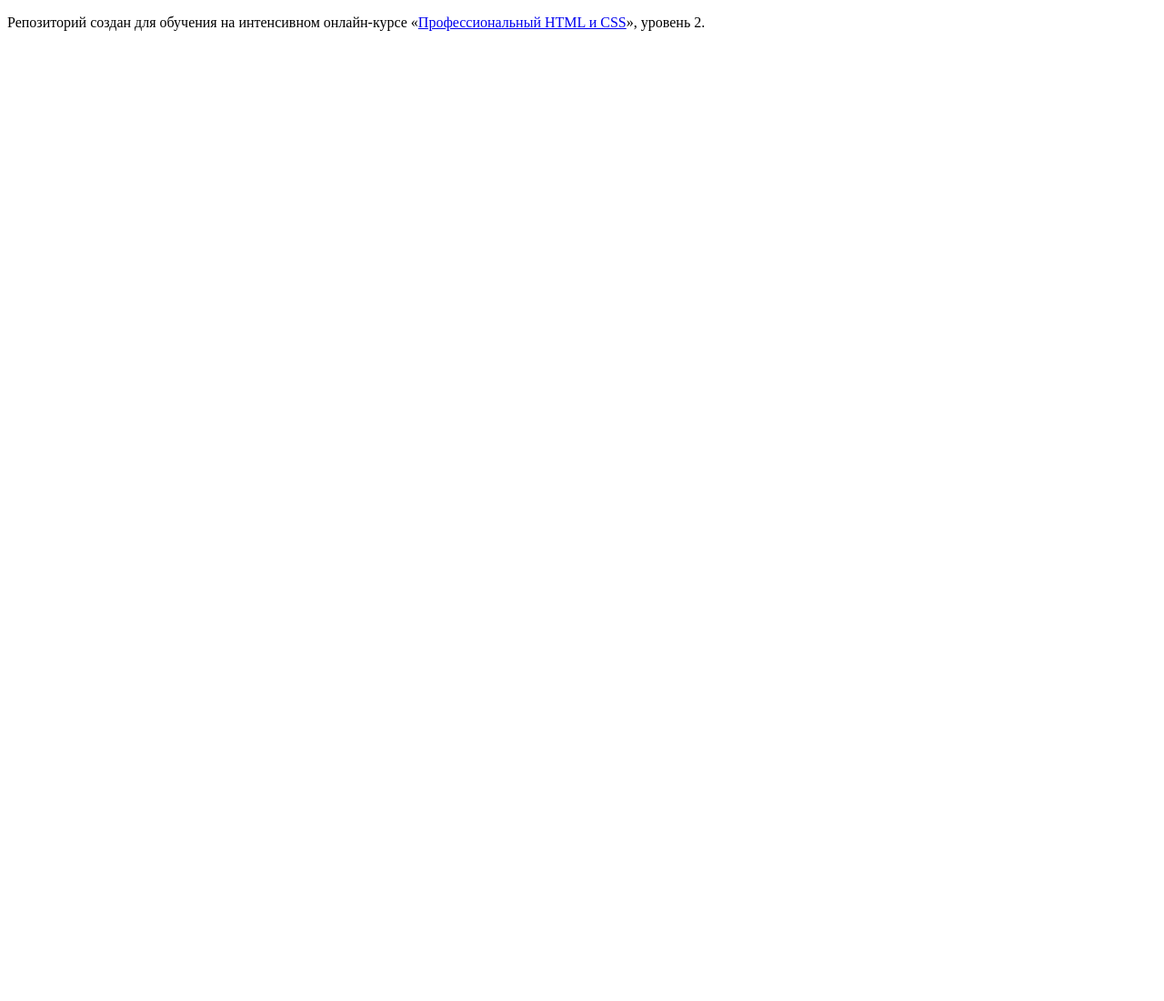
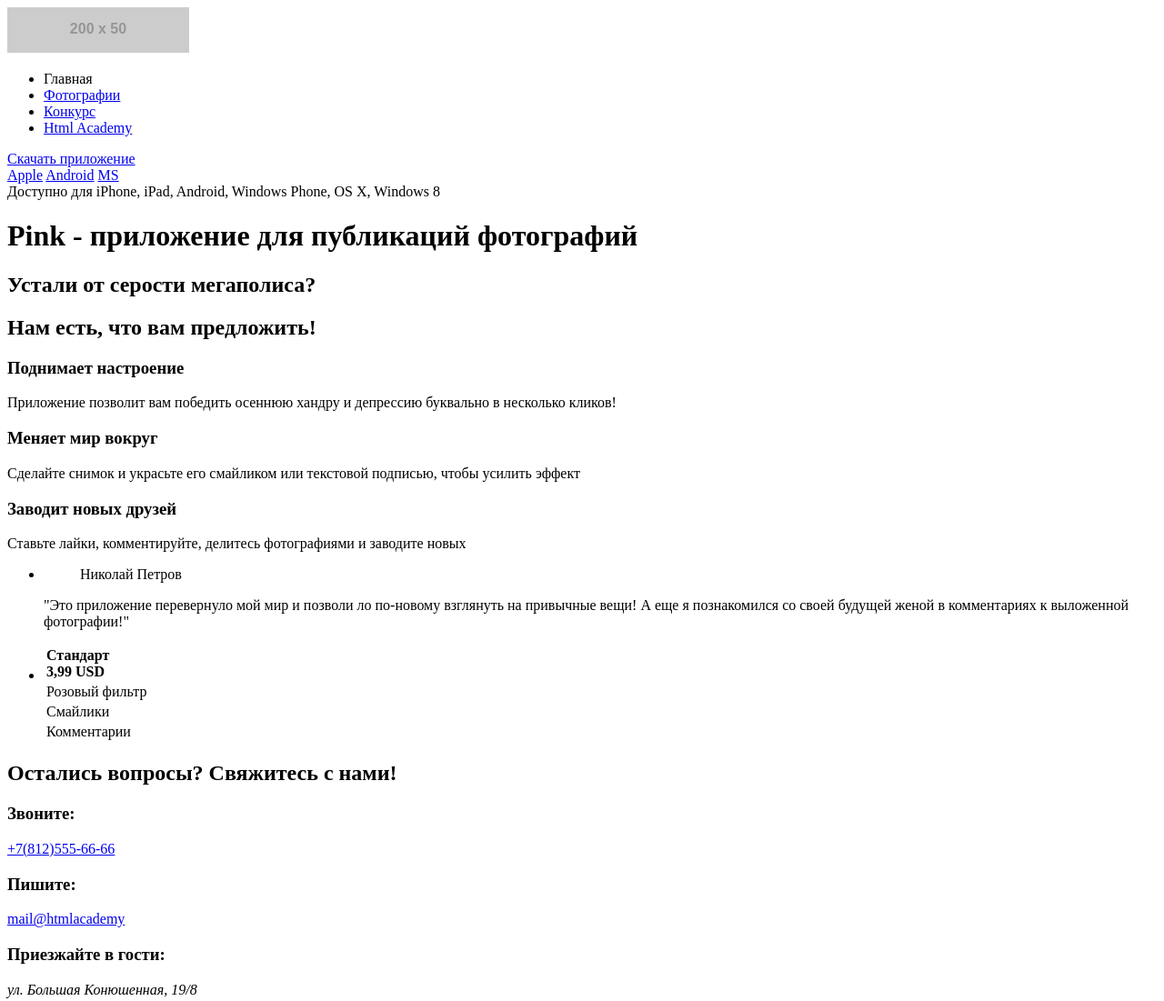
Before and after one commit to ar78ilnik/272055-pink-1, a website: page source/index.html in a window 1280 px wide. Shown: the whole page at 91% size. Before the commit the page ends 800 px from the top, so only its background shows below. Drawn offline with Linux system fonts and the light colour scheme; placeholder pictures from the web are drawn by us.

Commit message:
Making index.html

```diff
--- a/source/index.html
+++ b/source/index.html
@@ -5,8 +5,123 @@
     <title>HTML Academy: Пинк</title>
   </head>
   <body>
-
-    <p>Репозиторий создан для обучения на интенсивном онлайн‑курсе «<a href="https://htmlacademy.ru/intensive/adaptive">Профессиональный HTML и CSS</a>», уровень 2.</p>
-
+  <header class="page-header">
+    <section class="header-menu">
+      <a class="logo" href="index.html">
+        <img class="logo-image" src="http://placehold.it/200x50" alt="Логотип Pink">
+      </a>
+      <nav class="main-nav">
+        <div class="main-nav__menu">
+          <div class="main-nav__wrapper">
+            <ul class="main-nav__list site-list">
+              <li class="site-list__item">
+                Главная
+              </li>
+              <li class="site-list__item">
+                <a href="photo.html">Фотографии</a>
+              </li>
+              <li class="site-list__item">
+                <a href="konkurs.html">Конкурс</a>
+              </li>
+              <li class="site-list__item">
+                <a href="academy.html">Html Academy</a>
+              </li>
+            </ul>
+          </div>
+        </div>
+      </nav>
+    </section>
+    <section class="header-apps">
+      <a class="header-apps__button" href="#">Скачать приложение</a>
+      <div class="header-apps__links">
+        <a class="header-apps__link header-apps__link_apple" href="#">Apple</a>
+        <a class="header-apps__link header-apps__link_android" href="#">Android</a>
+        <a class="header-apps__link header-apps__link_ms" href="#">MS</a>
+      </div>
+      <span class="header-apps__publi">Доступно для iPhone, iPad, Android, Windows Phone, OS X, Windows 8
+      </span>
+    </section>
+  </header>
+  <main class="main">
+    <h1 class="main__h1">Pink - приложение для публикаций фотографий</h1>
+    <h2 class="main__slogan">Устали от серости мегаполиса?</h2>
+    <h2 class="main__slogan main__slogan-two">Нам есть, что вам предложить!</h2>
+    <section class="main-promo">
+      <div class="main-container">
+        <article class="main-container__article main-container__article1">
+          <h1 class="main-container__h1">Поднимает настроение</h1>
+          <span class="main-container__body">Приложение позволит вам победить
+            осеннюю хандру и депрессию буквально в несколько кликов!
+          </span>
+        </article>
+        <article class="main-container__article main-container__article2">
+          <h1 class="main-container__h1">Меняет мир вокруг</h1>
+          <span class="main-container__body">Сделайте снимок и украсьте его
+            смайликом или текстовой подписью, чтобы усилить эффект
+          </span>
+        </article>
+        <article class="main-container__article main-container__article3">
+          <h1 class="main-container__h1">Заводит новых друзей</h1>
+          <span class="main-container__body">Ставьте лайки, комментируйте,
+             делитесь фотографиями и заводите новых
+          </span>
+        </article>
+      </div>
+    </section>
+    <section class="reviews">
+      <ul class="reviews__list slider__list">
+        <li class="reviews__item">
+          <blockquote class="reviews__author">Николай Петров</blockquote>
+          <p class="reviews__text">"Это приложение перевернуло мой мир и позволи
+            ло по-новому взглянуть на привычные вещи! А еще я познакомился
+            со своей будущей женой в комментариях к выложенной фотографии!"
+          </p>
+        </li>
+      </ul>
+    </section>
+    <div class="price">
+      <ul class="price__list slider__list">
+        <li class="price__item">
+          <table>
+            <tr>
+              <th>Стандарт<br>3,99 USD</th>
+            </tr>
+            <tr>
+              <td>Розовый фильтр</td>
+            </tr>
+            <tr>
+              <td>Смайлики</td>
+            </tr>
+            <tr>
+              <td>Комментарии</td>
+            </tr>
+          </table>
+        </li>
+      </ul>
+    </div>
+  </main>
+  <footer class="footer">
+    <h2 class="footer__h2">Остались вопросы? Свяжитесь с нами!</h2>
+    <article class="footer__contact">
+      <h3 class="footer__title">
+        Звоните:
+      </h3>
+      <a href="tel:+7(812)555-66-66">+7(812)555-66-66</a>
+    </article>
+    <article class="footer__contact">
+      <h3 class="footer__title">
+        Пишите:
+      </h3>
+      <a href="mailto:mail@htmlacademy.ru">mail@htmlacademy</a>
+    </article>
+    <article class="footer__contact">
+      <h3 class="footer__title">
+        Приезжайте в гости:
+      </h3>
+      <address>
+        ул. Большая Конюшенная, 19/8
+      </address>
+    </article>
+  </footer>
   </body>
 </html>
```
